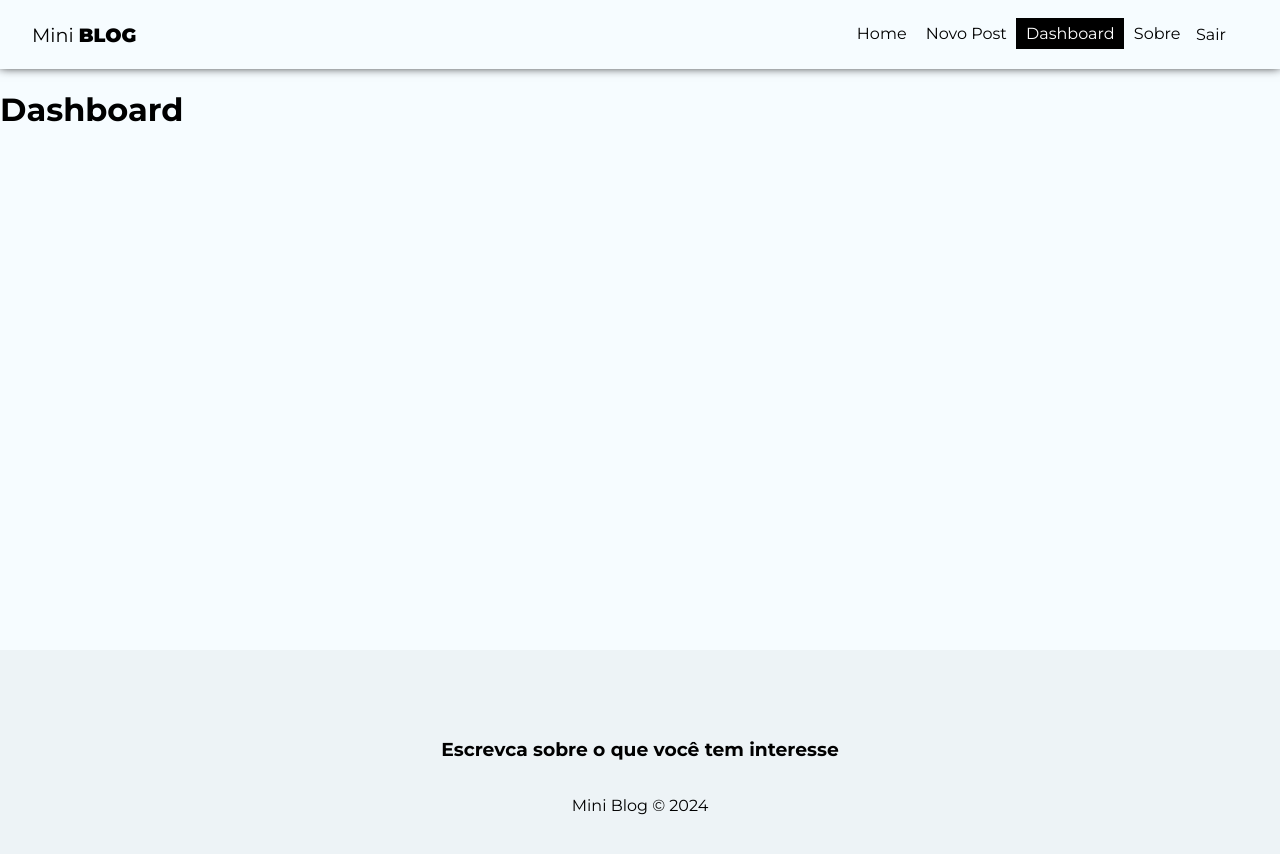
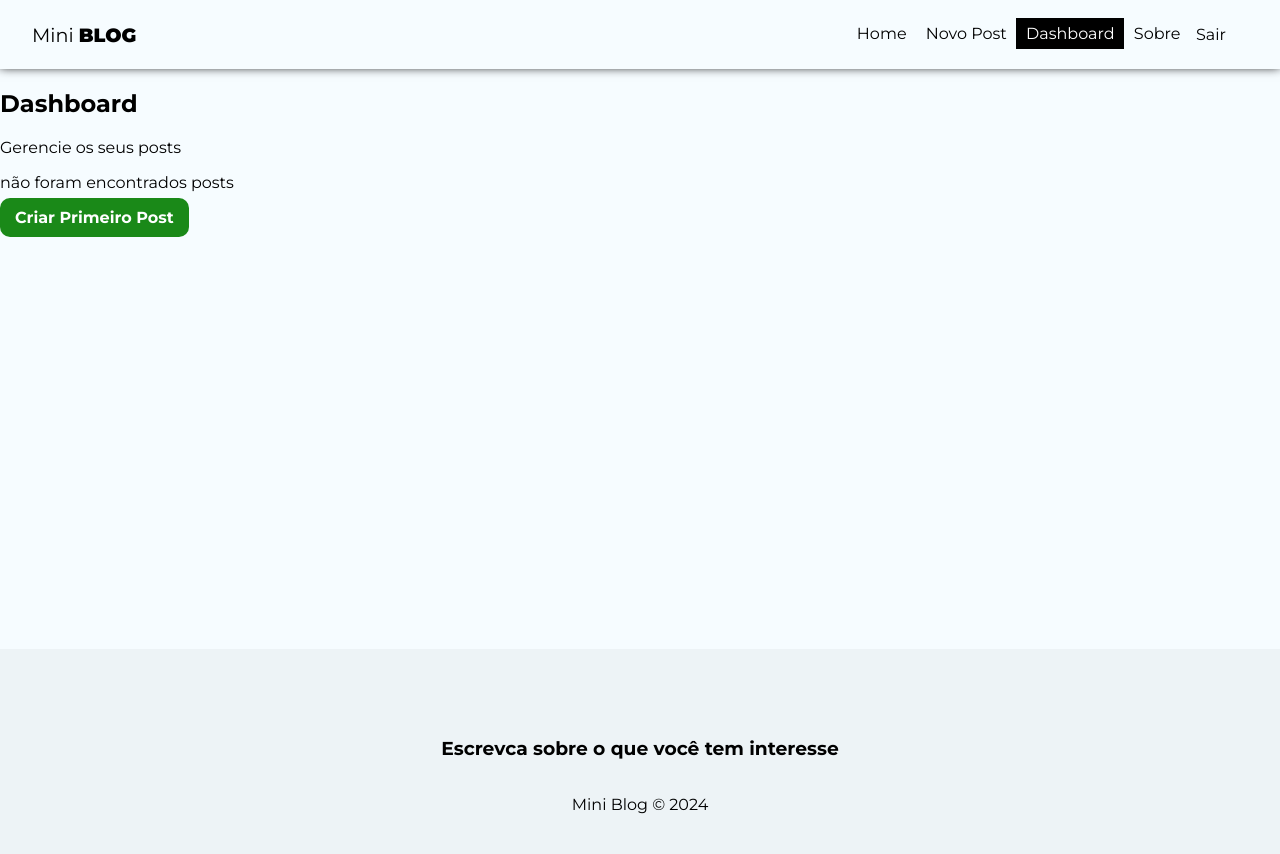
Before and after one commit to PedroA-Santos/MiniBlog, a React (Create React App) app: page /dashboard in a window 1280 px wide. Shown: the top 854 px of the page. Built offline with nearby package versions, Linux system fonts and the light colour scheme; no server answers; sample sign-in values are in the browser's storage.

Commit message:
estruturando a página de dashboard

```diff
--- a/src/Pages/Dashboard/Dashboard.js
+++ b/src/Pages/Dashboard/Dashboard.js
@@ -1,9 +1,35 @@
-import styles from './Dashboard.module.css'
+import styles from './Dashboard.module.css';
+
+import { Link } from "react-router-dom";
+
+
+//hooks
+
+import { useAuthValue } from "../../context/AuthContext";
+import { useFetchDocument } from "../../hooks/useFetchDocument";
 
 const Dashboard = () => {
+
+    const { user } = useAuthValue()
+    const uid = user.uid
+
+    //posts do usuário
+    const posts = [];
+
     return (
         <div>
-            <h1>Dashboard</h1>
+            <h2>Dashboard</h2>
+            <p>Gerencie os seus posts</p>
+            {posts && posts.length === 0 ? (
+                <div className={styles.noposts}>
+                    <p>não foram encontrados posts</p>
+                    <Link to="/posts/create" className='btn'>
+                        Criar Primeiro Post
+                    </Link>
+                </div>
+            ) : (
+                <div>Tem Posts</div>
+            )}
         </div>
     )
 }
```
